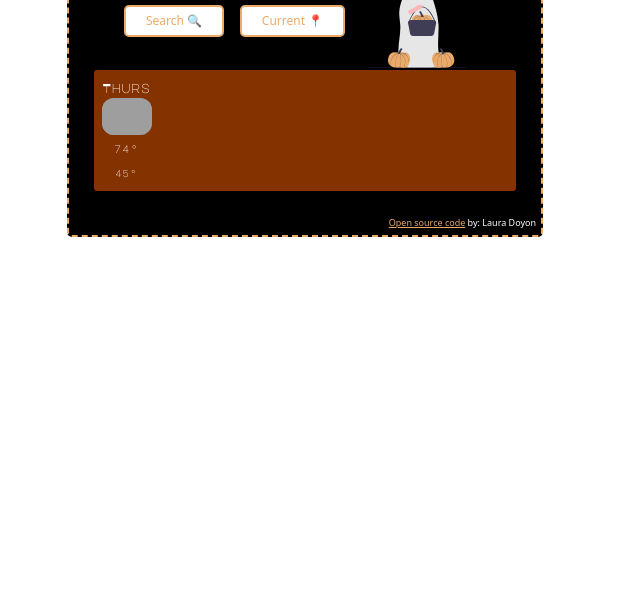
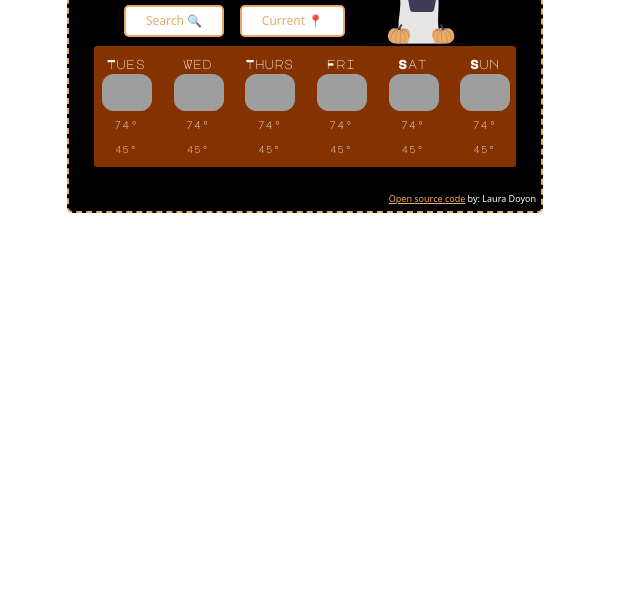
Before and after one commit to L-itslocked/Halloween-weather-app, a plain HTML site: page index.html in a window 1280 px wide. Shown: the part 196-800 px from the top of the page, without its empty margins (335-975 px from the left). Drawn offline with nearby package versions, Linux system fonts and the light colour scheme; no server answers; grey boxes are pictures that could not be loaded; a web font is replaced by a local one.

Commit message:
Added forecast function to js

```diff
--- a/index.html
+++ b/index.html
@@ -72,8 +72,11 @@
                     id="searchbar-form"
                   />
                 </div>
+
+                <span class="col-6">
+                  <img src="#" alt="" id="weather-icon" />
+                </span>
               </div>
-
               <div class="row">
                 <span class="col-md-5">
                   <button
@@ -89,41 +92,17 @@
                     Current 📍
                   </button>
                 </span>
+                <span class="col-10">
+                  <img
+                    src="images/undraw_halloween_bg6h.svg"
+                    width="100px"
+                    class="ghost-img"
+                  />
+                </span>
               </div>
             </div>
           </form>
-
-          <div class="row">
-            <div class="col-12">
-              <img src="#" alt="" id="weather-icon" />
-            </div>
-            <br />
-          </div>
-          <div class="row">
-            <span class="col-12">
-              <img
-                src="images/undraw_halloween_bg6h.svg"
-                width="100px"
-                class="ghost-img"
-              />
-            </span>
-          </div>
-          <div class="weather-forecast">
-            <div class="row">
-              <div class="col-2">
-                <div class="forecast-day">Thurs</div>
-                <img
-                  src="http://openweathermap.org/img/wn/10d@2x.png"
-                  width="50"
-                  class="forecast-img"
-                />
-                <div class="forecast-temperatures">
-                  <span class="forecast-temp-high">74°</span>
-                  <span class="forecast-temp-low">45°</span>
-                </div>
-              </div>
-            </div>
-          </div>
+          <div class="weather-forecast" id="weather-forecast"></div>
         </div>
         <footer>
           <a href="https://github.com/L-itslocked/Halloween-weather-app">
--- a/src/script.js
+++ b/src/script.js
@@ -114,9 +114,34 @@ function submitButton(event) {
   searchCityInput(city);
 }
 
+function displayWeatherForecast() {
+  let weatherForecastElement = document.querySelector("#weather-forecast");
+  let weatherForecastHTML = `<div class="row">`;
+  let days = ["Tues", "Wed", "Thurs", "Fri", "Sat", "Sun"];
+  days.forEach(function (day) {
+    weatherForecastHTML =
+      weatherForecastHTML +
+      `<div class="col-2">
+                  <div class="forecast-day">${day}</div>
+                    <img
+                      src="https://openweathermap.org/img/wn/10d@2x.png"
+                      width="50"
+                      class="forecast-img"
+                    />
+                      <div class="forecast-temperatures">
+                          <span class="forecast-temp-high">74°</span>
+                        <span class="forecast-temp-low">45°</span>
+                      </div>
+                  </div>`;
+  });
+  weatherForecastHTML = weatherForecastHTML + `</div>`;
+  weatherForecastElement.innerHTML = weatherForecastHTML;
+}
+
 let submitButtonEvent = document.querySelector("#submit-button");
 submitButtonEvent.addEventListener("click", submitButton);
 
 navigator.geolocation.getCurrentPosition(showCurrentPosition);
 
 searchCityInput("Salem");
+displayWeatherForecast();
```
